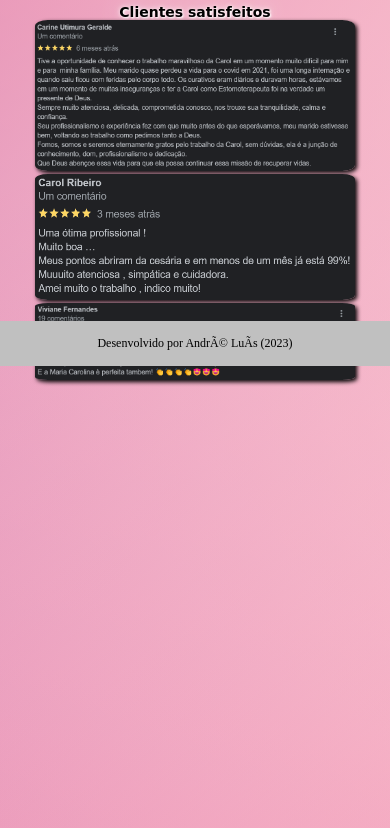
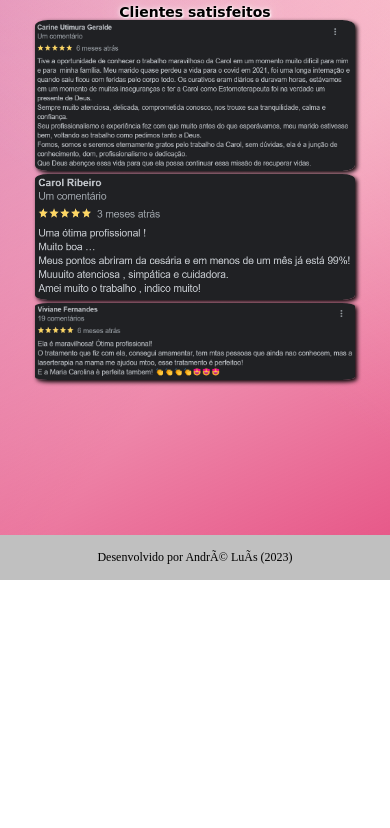
Before and after one commit to Kalienov/Mariacarolinaestomaterapeuta, a plain HTML site: page index.html in a window 390 px wide. Shown: the part 478-1306 px from the top of the page. After the commit the page ends 1058 px from the top, so only its background shows below. Drawn offline with Linux system fonts and the light colour scheme; files whose address does not match are found by name; a web font is replaced by a local one.

Commit message:
Update styles.css

```diff
--- a/styles.css
+++ b/styles.css
@@ -172,7 +172,7 @@ p {
   }
 @media only screen and (max-width: 450px) {
       main {
-        height: 250vh;
+        height: 120vh;
       }
       .container {
         --d: 4.5em; /* image size */
@@ -228,14 +228,14 @@ p {
         font-size: 14px;
       }
       footer {
-        bottom: 0;
+        top: 120%;
         font-size: 12px;
         align-items: center;
       }
   }
   @media only screen and (max-height: 900px) {
     main {
-      height: 250vh;
+      height: 120vh;
     }
     .container {
       --d: 4.5em; /* image size */
@@ -290,7 +290,7 @@ p {
       font-size: 8px;
     }
     footer {
-      bottom: 0;
+      top: 120%;
       font-size: 12px;
       align-items: center;
     }
```
